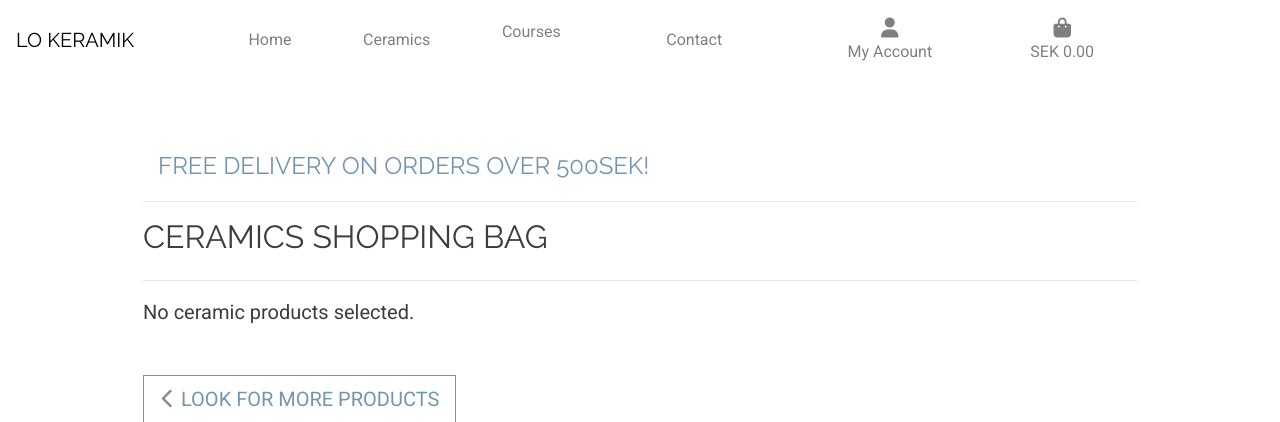
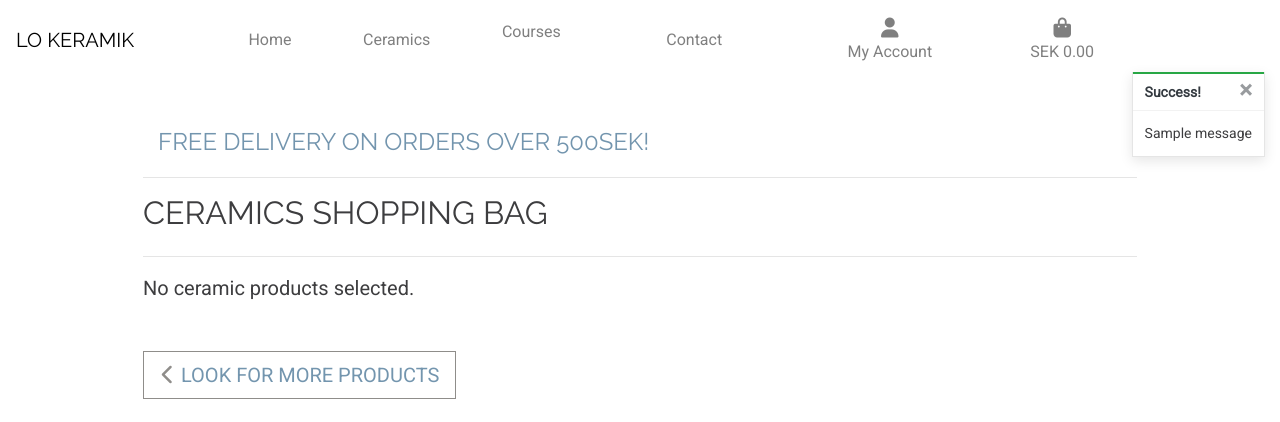
Before and after one commit to Natte-Z/LoKeramik, a Django app: page /bag/ in a window 1280 px wide. Shown: the top 422 px of the page. Run offline with Django 3.2, Linux system fonts and the light colour scheme; tables that the repository leaves empty hold one stand-in row (values such as "Sample post"); one stand-in notice (Sample message) is shown; some libraries are stand-ins or nearby versions.

Commit message:
added toasts

```diff
--- a/bag/views.py
+++ b/bag/views.py
@@ -1,5 +1,7 @@
+from django.shortcuts import render, redirect, reverse, HttpResponse
+from django.contrib import messages
 
-from django.shortcuts import render, redirect, reverse, HttpResponse
+from products.models import Product
 
 # Create your views here.
 
@@ -11,6 +13,7 @@ def view_bag(request):
 def add_to_bag(request, item_id):
     """ Add a quantity of the specified product to the shopping bag """
 
+    product = Product.objects.get(pk=item_id)
     quantity = int(request.POST.get('quantity'))
     redirect_url = request.POST.get('redirect_url')
     bag = request.session.get('bag', {})
@@ -19,6 +22,7 @@ def add_to_bag(request, item_id):
         bag[item_id] += quantity
     else:
         bag[item_id] = quantity
+        messages.success(request, f'Added {product.name} to your bag')
 
     request.session['bag'] = bag
     return redirect(redirect_url)
--- a/home/templates/home/index.html
+++ b/home/templates/home/index.html
@@ -20,7 +20,7 @@
     </section>
     <section>
         <div class="container">
-            <div class="row mx-20">
+            <div class="row mx-5">
                <div class="col-lg-6 col-sm-12 d-flex align-items-start flex-column">
                   <h4 class="overviewTitle">Ceramic Products</h4>
                   <div class="overviewText">
@@ -68,6 +68,6 @@
     </section>
 <!--------------------------------Footer-->
     <div>
-        footer
+
     </div>
 {% endblock %}
--- a/lokeramik/settings.py
+++ b/lokeramik/settings.py
@@ -80,6 +80,8 @@ TEMPLATES = [
     },
 ]
 
+MESSAGE_STORAGE = 'django.contrib.messages.storage.session.SessionStorage'
+
 AUTHENTICATION_BACKENDS = (
     # Needed to login by username in Django admin, regardless of `allauth`
     'django.contrib.auth.backends.ModelBackend',
--- a/static/css/base.css
+++ b/static/css/base.css
@@ -228,6 +228,23 @@ a.category-badge > span.badge:hover {
     color: white !important;
 }
 
+/* ------------------------------- bootstrap toasts */
+
+.message-container {
+    position: fixed;
+    top: 72px;
+    right: 15px;
+    z-index: 99999999999;
+}
+
+.custom-toast {
+    overflow: visible;
+}
+
+.toast-capper {
+    height: 2px;
+}
+
 /* -------------------------------- Media Queries */
 
 /* Slightly larger container on xl screens */
--- a/templates/base.html
+++ b/templates/base.html
@@ -48,20 +48,24 @@
             </nav>
         </div>
     </header>
-    <footer>
-         <div class="container-fluid">
-            <div class="row footer">
-               <div class="footerTitle col-lg-4 col-sm-12">Lo Keramik</div>
-               <div class="socialIconsFooter col-lg-4 col-sm-12">
-                  <a href="https://www.instagram.com/lo_keramik/?hl=sv" target="_blank"><i class="fab fa-instagram"></i></a>
-               </div>
-               <div class="footer-copyright footerText col-lg-4 col-sm-12">© Lo Keramik, 2021. Ceramic made in Stockholm</div>
-            </div>
-         </div>
-      </footer>
+
 
     {% if messages %}
-        <div class="message-container"></div>
+        <div class="message-container">
+            {% for message in messages %}
+                {% with message.level as level %}
+                    {% if level == 40 %}
+                        {% include 'includes/toasts/toast_error.html' %}
+                    {% elif level == 30 %}
+                        {% include 'includes/toasts/toast_warning.html' %}
+                    {% elif level == 25 %}
+                        {% include 'includes/toasts/toast_success.html' %}
+                    {% else %}
+                        {% include 'includes/toasts/toast_info.html' %}
+                    {% endif %}
+                {% endwith %}
+            {% endfor %}
+        </div>
     {% endif %}
 
     {% block page_header %}
@@ -72,6 +76,9 @@
     {% endblock %}
 
     {% block postloadjs %}
+    <script type="text/javascript">
+        $('.toast').toast('show');
+    </script>
     {% endblock %}
 
 
--- /dev/null
+++ b/templates/includes/toasts/toast_success.html
@@ -0,0 +1,13 @@
+<div class="toast custom-toast rounded-0 border-top-0" data-autohide="false">
+    <div class="arrow-up arrow-success"></div>
+    <div class="w-100 toast-capper bg-success"></div>
+    <div class="toast-header bg-white text-dark">
+        <strong class="mr-auto">Success!</strong>
+        <button type="button" class="ml-2 mb-1 close text-dark" data-dismiss="toast" aria-label="Close">
+            <span aria-hidden="true">&times;</span>
+        </button>
+    </div>
+    <div class="toast-body bg-white">
+        {{ message }}
+    </div>
+</div>
```
Also changed, not shown: templates/includes/toasts/toast_error.html (added, +13 -0 lines), templates/includes/toasts/toast_info.html (added, +13 -0 lines), templates/includes/toasts/toast_warning.html (added, +13 -0 lines).
